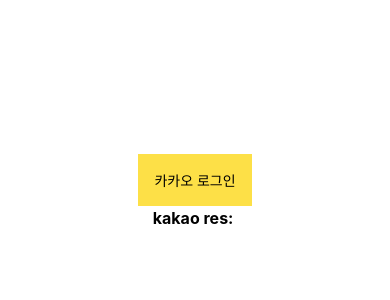
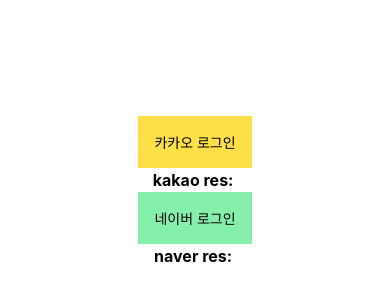
Before and after one commit to PICSEL-Labs/picsel-app, a React Native app: screen / in a window 390 px wide. Shown: the part 230-530 px from the top of the page. Built offline with nearby package versions, Linux system fonts and the light colour scheme.

Commit message:
Feat: 네이버 로그인 구현

```diff
--- a/src/screens/TestScreen.tsx
+++ b/src/screens/TestScreen.tsx
@@ -1,14 +1,16 @@
 import React, { useState } from 'react';
 
 import { login } from '@react-native-kakao/user';
+import NaverLogin from '@react-native-seoul/naver-login';
 import { Pressable, Text } from 'react-native';
 import { SafeAreaView } from 'react-native-safe-area-context';
 
 const TestScreen = () => {
   const [kakaoResult, setKakaoResult] = useState('');
+  const [naverResult, setNaverResult] = useState('');
 
   // 카카오 로그인
-  const signInWithKakao = async (): Promise<void> => {
+  const handleKakaoLogin = async () => {
     try {
       const token = await login();
       setKakaoResult(JSON.stringify(token));
@@ -17,19 +19,33 @@
     }
   };
 
-  // 카카오 response
-  console.log(kakaoResult);
+  // 네이버 로그인
+  const handleNaverLogin = async () => {
+    try {
+      const successResponse = await NaverLogin.login();
+      setNaverResult(JSON.stringify(successResponse));
+    } catch (err) {
+      console.error(err);
+    }
+  };
 
   return (
     <SafeAreaView className="bg-white flex-1 justify-center items-center">
-      {/* 카카오 로그인(임시) */}
-      <Pressable onPress={signInWithKakao} className="bg-yellow-300 p-4">
+      {/* 소셜 로그인(임시) */}
+      <Pressable onPress={handleKakaoLogin} className="bg-yellow-300 p-4">
         <Text>카카오 로그인</Text>
       </Pressable>
 
       <Text className="text-black font-bold text-base">
         kakao res: {kakaoResult}
       </Text>
+
+      <Pressable onPress={handleNaverLogin} className="bg-green-300 p-4">
+        <Text>네이버 로그인</Text>
+      </Pressable>
+      <Text className="text-black font-bold text-base">
+        naver res: {naverResult}
+      </Text>
     </SafeAreaView>
   );
 };
```
